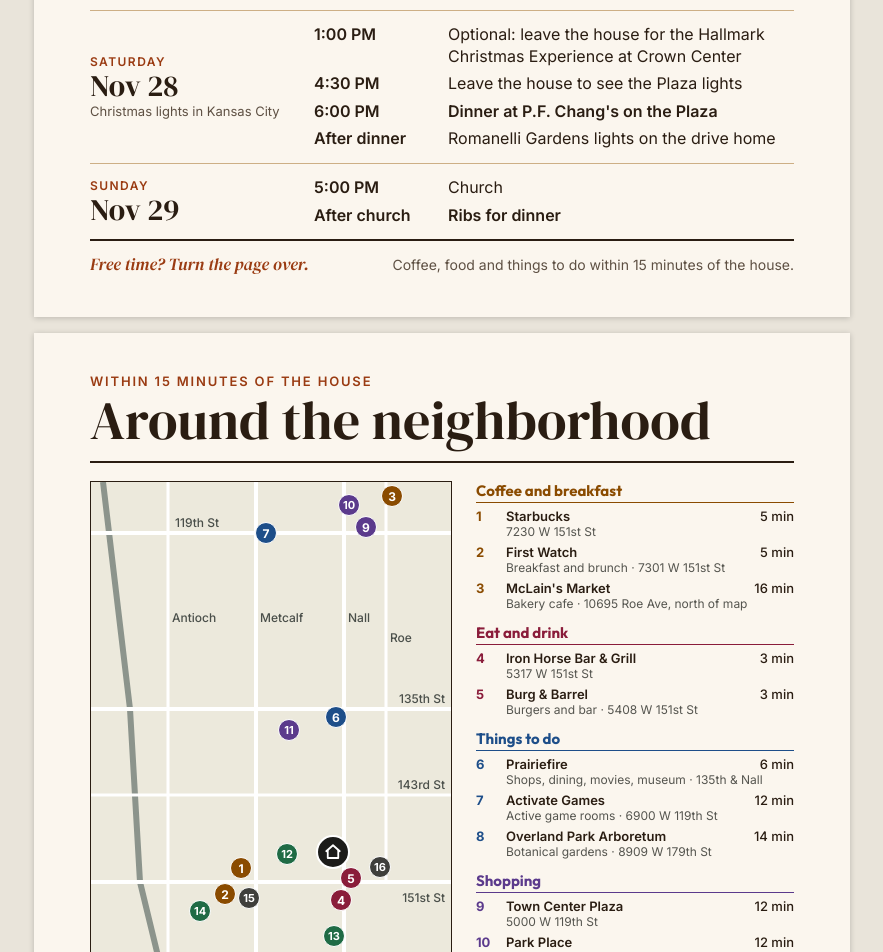
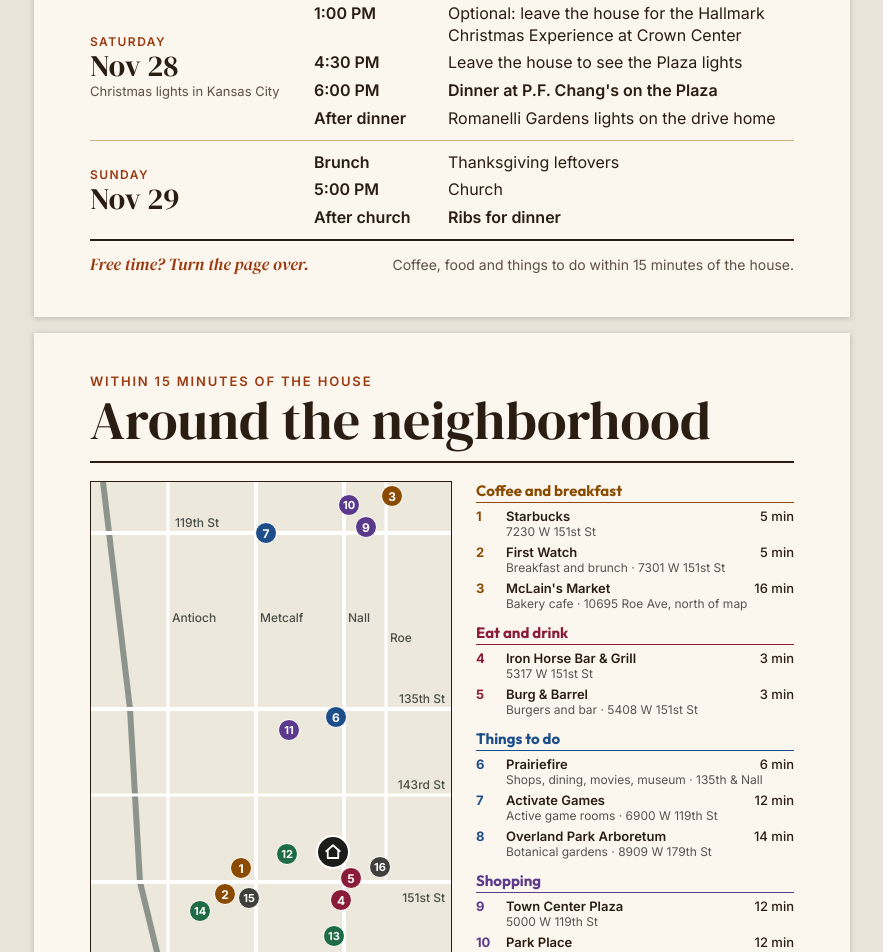
Before and after one commit to ccwhaley-star/whaley-thankgiving, a plain HTML site: page print.html in a window 1280 px wide. Shown: the part 755-1707 px from the top of the page, without its empty margins (198-1081 px from the left). Drawn offline with Linux system fonts and the light colour scheme.

Commit message:
Add Sunday brunch: Thanksgiving leftovers
Co-Authored-By: Claude Fable 5.2 <noreply@anthropic.com>
Claude-Session: https://claude.ai/code/session_018dh1TgQMjf6pzhkgxDx32E

```diff
--- a/print.html
+++ b/print.html
@@ -101,6 +101,7 @@ body { margin: 0; padding: 16px 0; }
 <div style="font-family: 'DM Serif Display', Georgia, serif; font-size: 30px; line-height: 1">Nov 29</div>
 </div>
 <div style="display: flex; flex-direction: column; gap: 6px; font-size: 16px; line-height: 1.35">
+<div style="display: flex; gap: 16px"><div style="width: 118px; flex-shrink: 0; font-weight: 600">Brunch</div><div>Thanksgiving leftovers</div></div>
 <div style="display: flex; gap: 16px"><div style="width: 118px; flex-shrink: 0; font-weight: 600">5:00 PM</div><div>Church</div></div>
 <div style="display: flex; gap: 16px"><div style="width: 118px; flex-shrink: 0; font-weight: 600">After church</div><div style="font-weight: 600">Ribs for dinner</div></div>
 </div>
```
Also changed, not shown: index.html (+1 -0 lines).
